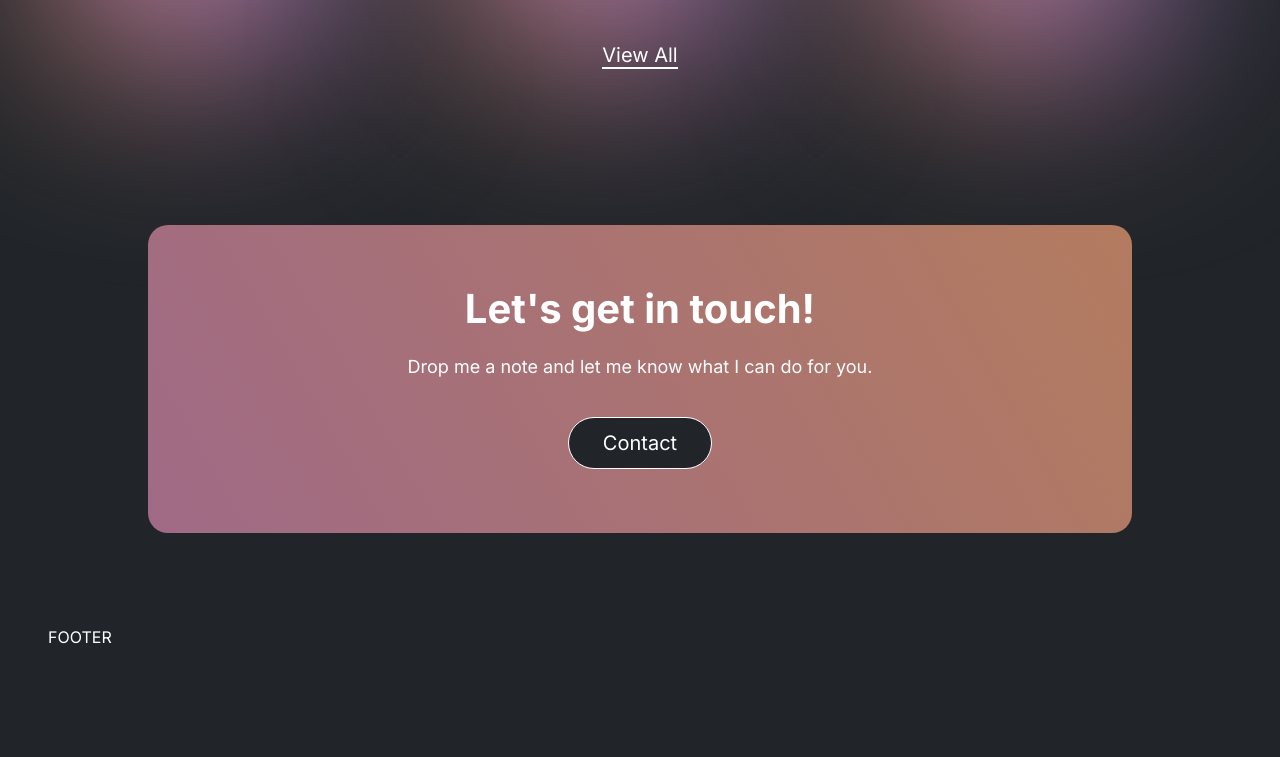
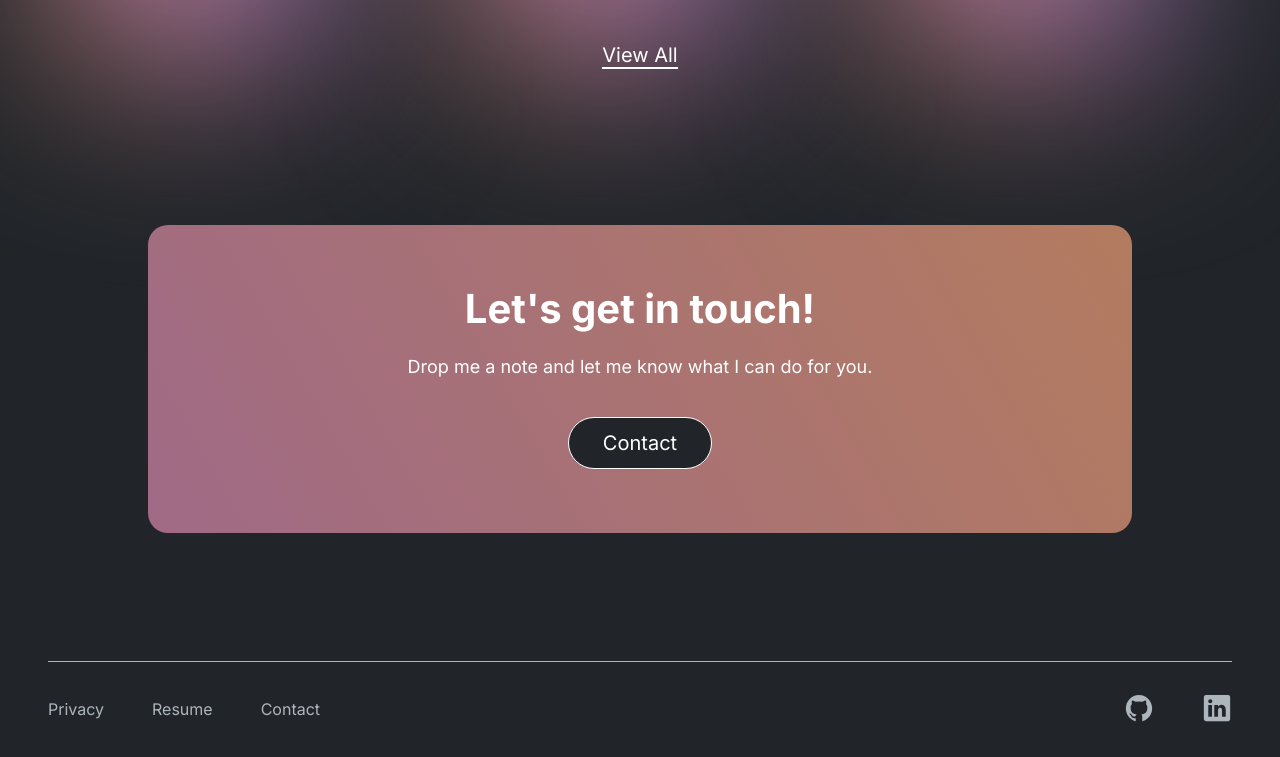
Before and after one commit to NataliaDrause/PortfolioSite, a website: page src/index.html in a window 1280 px wide. Shown: the part 2715-3472 px from the top of the page. Before the commit the page ends 3362 px from the top, so only its background shows below. Drawn offline with nearby package versions, Linux system fonts and the light colour scheme; files that its build step writes are made by us from their sources.

Commit message:
add footer

```diff
--- a/src/index.html
+++ b/src/index.html
@@ -175,7 +175,19 @@
       </section>
     </main>
 
-    <footer class="footer">FOOTER</footer>
+    <footer class="footer">
+      <ul class="footer-nav">
+        <li><a href="#" class="footer-nav__link">Privacy</a></li>
+        <li><a href="#" class="footer-nav__link">Resume</a></li>
+        <li><a href="#" class="footer-nav__link">Contact</a></li>
+      </ul>
+      <ul class="footer-nav">
+        <li><a href="#" class="footer-nav__link"><ion-icon class="footer-nav__icon" name="logo-github"></ion-icon></a>
+        </li>
+        <li><a href="#" class="footer-nav__link"><ion-icon class="footer-nav__icon" name="logo-linkedin"></ion-icon></a>
+        </li>
+      </ul>
+    </footer>
 
     <script type="module" src="https://unpkg.com/ionicons@7.1.0/dist/ionicons/ionicons.esm.js"></script>
     <script nomodule src="https://unpkg.com/ionicons@7.1.0/dist/ionicons/ionicons.js"></script>
--- a/src/sass/layout/_footer.scss
+++ b/src/sass/layout/_footer.scss
@@ -1,3 +1,33 @@
-// -----------------------------------------------------------------------------
-// This file contains all styles related to the footer.
-// -----------------------------------------------------------------------------
+.footer {
+  margin-top: $mb-medium;
+  height: 9.6rem;
+  display: flex;
+  justify-content: space-between;
+  align-items: center;
+  border-top: 1px solid $color-grey-mid;
+}
+
+.footer-nav{
+
+  list-style: none;
+  display: flex;
+  align-items: center;
+  gap: 4.8rem;
+
+  &__link:link,
+  &__link:visited {
+    text-decoration: none;
+    color: $color-grey-mid;
+    font-weight: 400;
+    transition: all .2s;
+  }
+
+  &__link:hover,
+  &__link:active {
+    color: $color-text;
+  }
+
+  &__icon {
+    font-size: 3rem;
+  }
+}
```
